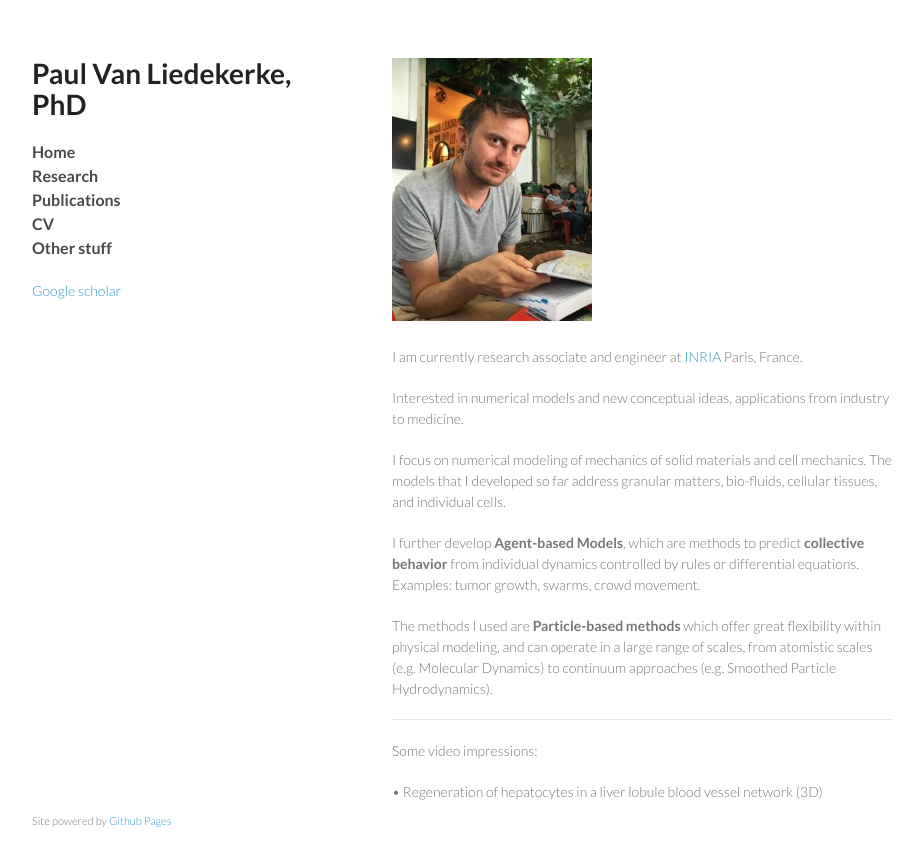
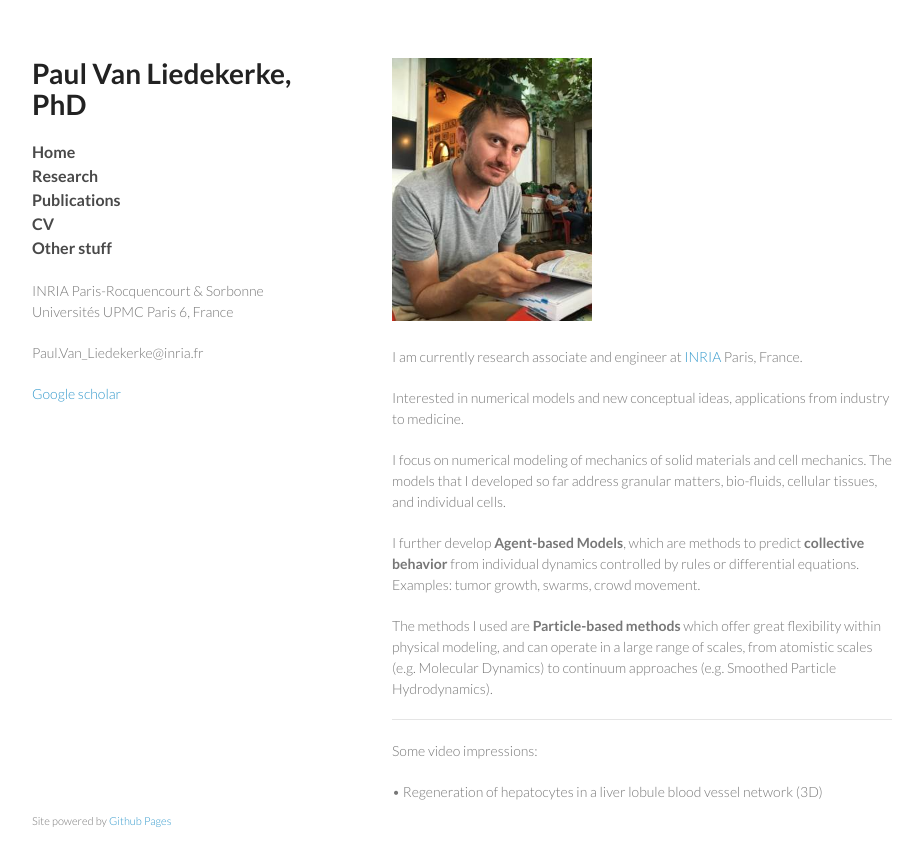
Before and after one commit to paulvanliedekerke/wittgenstein, a Jekyll site: the page index.html, which Jekyll copies as it is, in a window 1280 px wide and 900 px high. Shown: the top 866 px of the window, without its empty margins (178-1100 px from the left). Built offline with Jekyll 4.4.1, drawn with Linux system fonts in a browser that asks for light colours; Markdown is read by kramdown in place of the engine named in the settings; grey boxes are pictures that could not be loaded.

Commit message:
Update index.html

```diff
--- a/index.html
+++ b/index.html
@@ -24,6 +24,13 @@
 	   <a href="cv.html">CV</a><br>
           <a href="other.html">Other stuff</a><br>
         </p>
+	   <p></p>
+
+	  <p>INRIA Paris-Rocquencourt & Sorbonne Universités UPMC Paris 6, France
+</p>
+	    <p>Paul.Van_Liedekerke@inria.fr
+</p>
+
 
 	<p></p>
 	<a href="https://scholar.google.fr/citations?user=oHAsY3oAAAAJ&hl=fr">Google scholar</a><br>
```
